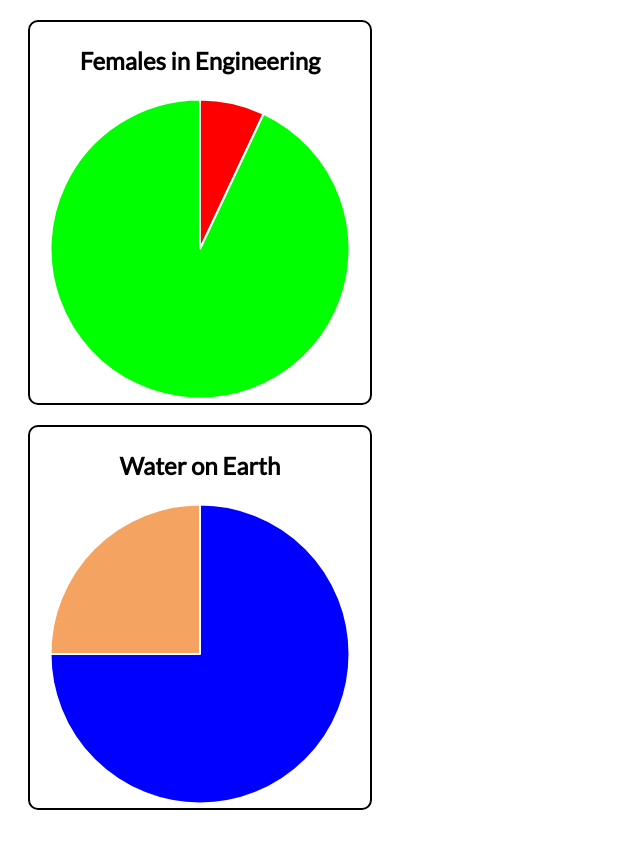
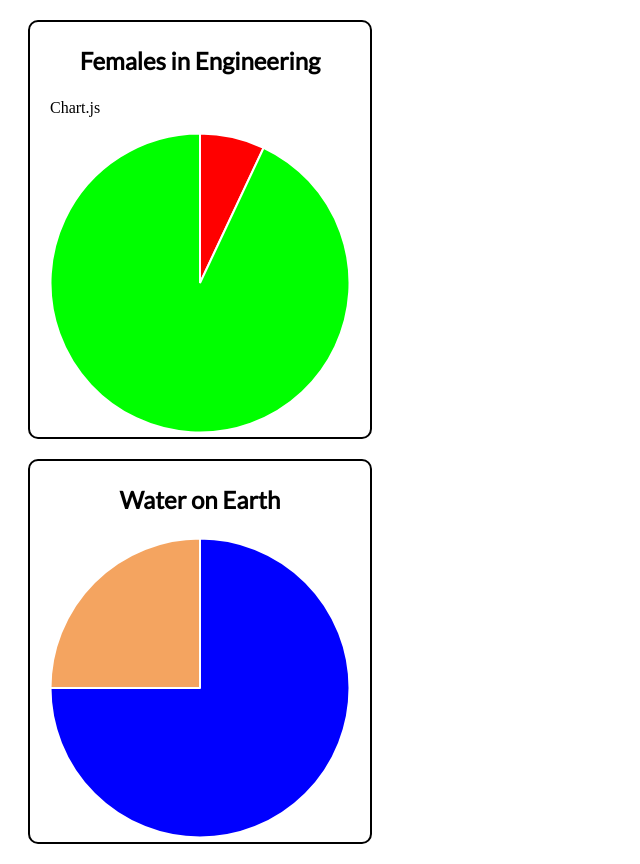
Before and after one commit to thingslab/small-data-chart.js, a plain HTML site: page index.html in a window 1280 px wide. Shown: the whole page, without its empty margins (0-640 px from the left). Before the commit the page ends 830 px from the top, so only its background shows below. Drawn offline with Linux system fonts and the light colour scheme.

Commit message:
added a para

```diff
--- a/index.html
+++ b/index.html
@@ -10,6 +10,7 @@
 
 <div class="chart">
     <p class="text">Females in Engineering</p>
+    <p>Chart.js</p>
     <canvas id="engineering-workforce" width="300" height="300"></canvas>
 </div>
 
```
